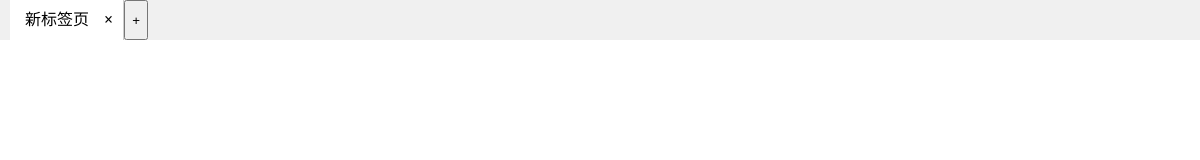
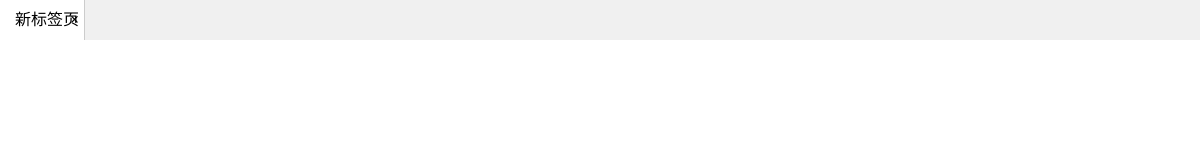
Before and after one commit to Sjj1024/PakePlus-Win7, an Electron app: page index.html in a window 1200 px wide. Drawn offline with Linux system fonts and the light colour scheme.

Commit message:
Refactor index.html and renderer.js to improve tab layout and update default tab URL; adjust styles for better responsiveness and visibility of close buttons.

```diff
--- a/index.html
+++ b/index.html
@@ -14,7 +14,7 @@
                 height: 40px;
                 background: #f0f0f0;
                 display: flex;
-                padding-left: 10px;
+                /* padding-left: 10px; */
             }
             .tab.active {
                 background: white;
@@ -38,6 +38,7 @@
             }
             .tab {
                 /* 启用 flex 布局来对齐标题和关闭按钮 */
+                position: relative;
                 display: flex;
                 justify-content: space-between;
                 align-items: center;
@@ -46,15 +47,26 @@
                 cursor: pointer;
                 border-right: 1px solid #ccc;
                 background: #e0e0e0;
+                max-width: 100px;
+                overflow: hidden;
+                text-overflow: ellipsis;
+                white-space: nowrap;
+            }
+            .active .close-btn {
+                display: block;
             }
             .close-btn {
-                margin-left: 10px;
+                position: absolute;
+                right: 0;
+                top: 0;
+                bottom: 0;
+                margin: auto;
                 font-weight: bold;
                 cursor: pointer;
                 padding: 0 5px;
                 height: 100%; /* 让按钮与标签页高度一致 */
                 line-height: 40px; /* 垂直居中 'x' */
-                transition: background 0.1s;
+                display: none;
             }
             .close-btn:hover {
                 background: #ccc;
@@ -63,9 +75,9 @@
     </head>
     <body>
         <div id="tab-bar">
-            <button id="new-tab-btn" onclick="addNewTab('https://juejin.cn/')">
+            <!-- <button id="new-tab-btn" onclick="addNewTab('https://juejin.cn/')">
                 +
-            </button>
+            </button> -->
         </div>
         <div id="tab-content"></div>
         <script src="renderer.js"></script>
--- a/renderer.js
+++ b/renderer.js
@@ -79,7 +79,7 @@ function activateTab(targetId) {
 }
 
 // 初始创建一个默认标签页
-addNewTab('https://www.csdn.net')
+addNewTab('https://juejin.cn/')
 
 // renderer.js (接着上面的代码)
 
```
